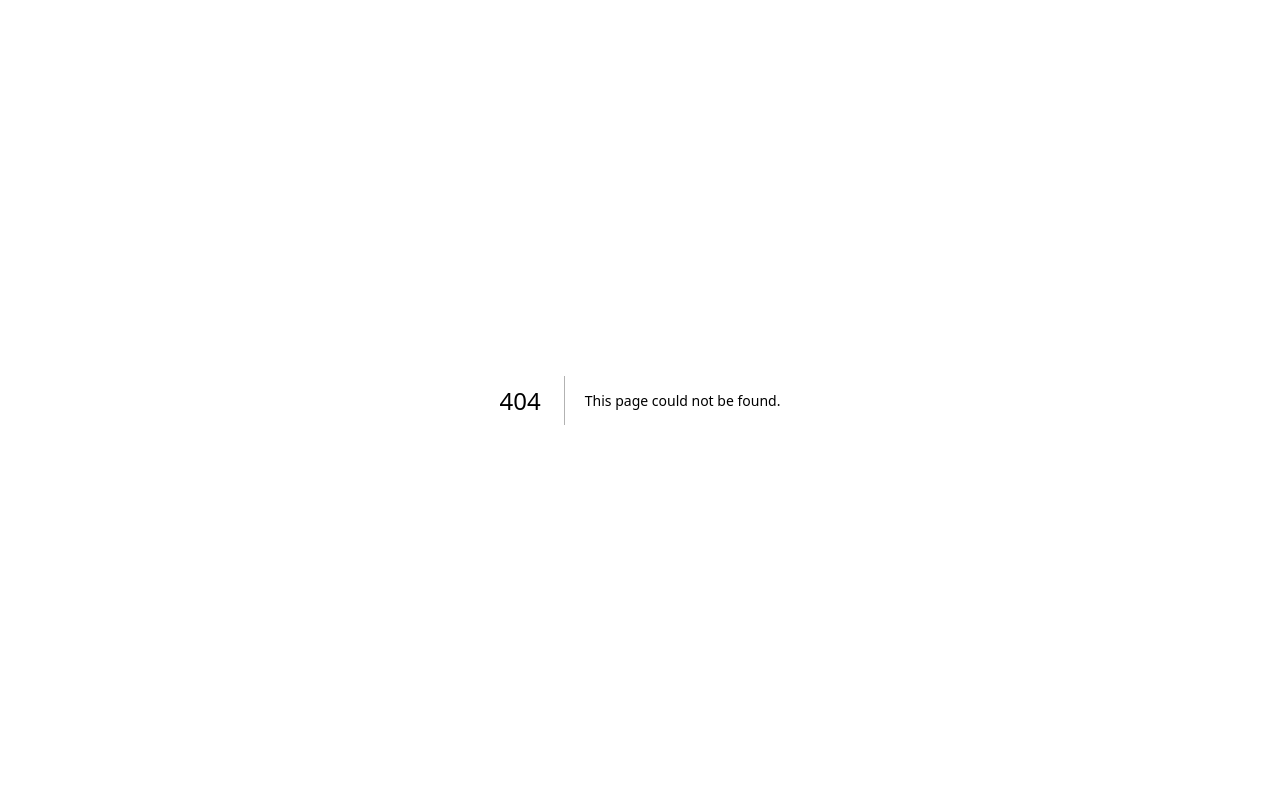
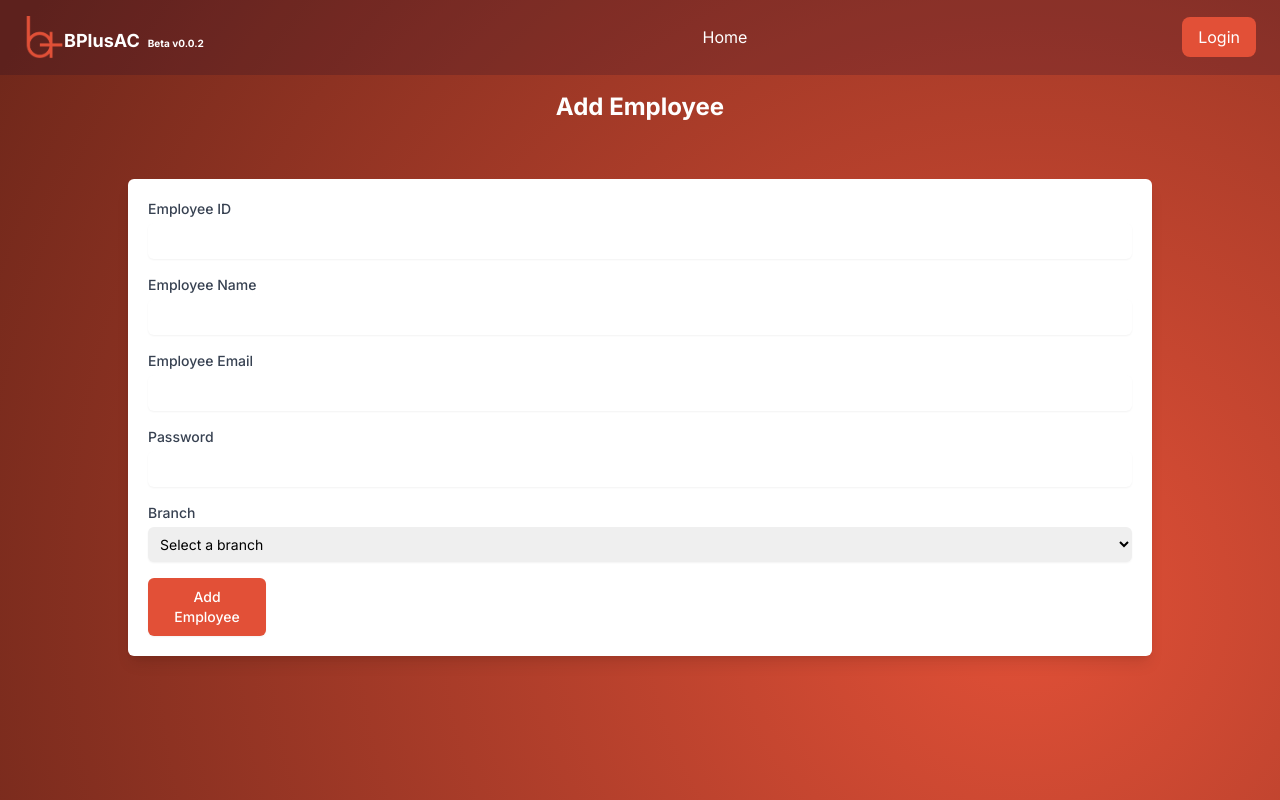
Before and after one commit to devHarshShah/BplusAcSap, a Next.js app: page /addemployee in a window 1280 px wide. Before the commit this address had no page. Built offline with nearby package versions, Linux system fonts and the light colour scheme.

Commit message:
feat: added add employee and add project. solved bug related to two similar week timesheet being submitted

```diff
--- /dev/null
+++ b/app/addemployee/page.tsx
@@ -0,0 +1,107 @@
+'use client';
+import React, { useState } from 'react';
+import Navbar from '../components/Navbar';
+const AddEmployeeForm = () => {
+  const [formData, setFormData] = useState({
+    employee_id: '',
+    employee_name: '',
+    employee_email: '',
+    employee_pass: '',
+    employee_branch: '',
+  });
+
+  interface FormData {
+    employee_id: string;
+    employee_name: string;
+    employee_email: string;
+    employee_pass: string;
+    employee_branch: string;
+  }
+
+  const handleChange = (e: React.ChangeEvent<HTMLInputElement | HTMLSelectElement>) => {
+    const { name, value } = e.target;
+    setFormData((prev: FormData) => ({
+      ...prev,
+      [name]: value,
+    }));
+  };
+
+  const handleSubmit = async (e: React.FormEvent) => {
+    e.preventDefault();
+    try {
+      const response = await fetch('/api/addemployee', {
+        method: 'POST',
+        headers: {
+          'Content-Type': 'application/json',
+        },
+        body: JSON.stringify(formData),
+      });
+      const data = await response.json();
+      if (response.ok) {
+        alert('Employee added successfully');
+        // Reset form or handle success further
+      } else {
+        alert('Error: ' + JSON.stringify(data.errors));
+        // Handle server validation errors
+      }
+    } catch (error) {
+      console.error('Error:', error);
+      alert('An error occurred while adding the employee.');
+    }
+  };
+
+  return (
+    <div
+      className="min-h-screen flex flex-col"
+      style={{
+        background: 'radial-gradient(circle 72rem at 80% 75%, rgb(226, 80, 55), rgb(113, 40, 27))',
+      }}>
+      <Navbar />
+      <div className="flex flex-col justify-center items-center text-black">
+        <h2 className="text-2xl m-4 text-white font-bold">Add Employee</h2>
+        <form onSubmit={handleSubmit} className="w-[80%] mx-auto my-10 p-5 rounded-md shadow-lg bg-white">
+          <div className="mb-4">
+            <label htmlFor="employee_id" className="block text-sm font-medium text-gray-700">
+              Employee ID
+            </label>
+            <input type="text" name="employee_id" id="employee_id" value={formData.employee_id} onChange={handleChange} required className="mt-1 block w-full rounded-md border-gray-300 shadow-sm p-2 sm:text-sm" />
+          </div>
+          <div className="mb-4">
+            <label htmlFor="employee_name" className="block text-sm font-medium text-gray-700">
+              Employee Name
+            </label>
+            <input type="text" name="employee_name" id="employee_name" value={formData.employee_name} onChange={handleChange} required className="mt-1 block w-full rounded-md border-gray-300 shadow-sm p-2 sm:text-sm" />
+          </div>
+          <div className="mb-4">
+            <label htmlFor="employee_email" className="block text-sm font-medium text-gray-700">
+              Employee Email
+            </label>
+            <input type="email" name="employee_email" id="employee_email" value={formData.employee_email} onChange={handleChange} required className="mt-1 block w-full rounded-md border-gray-300 shadow-sm p-2 sm:text-sm" />
+          </div>
+          <div className="mb-4">
+            <label htmlFor="employee_pass" className="block text-sm font-medium text-gray-700">
+              Password
+            </label>
+            <input type="password" name="employee_pass" id="employee_pass" value={formData.employee_pass} onChange={handleChange} required className="mt-1 block w-full rounded-md border-gray-300 shadow-sm p-2 sm:text-sm" />
+          </div>
+          <div className="mb-4">
+            <label htmlFor="employee_branch" className="block text-sm font-medium text-gray-700">
+              Branch
+            </label>
+            <select name="employee_branch" id="employee_branch" value={formData.employee_branch} onChange={handleChange} required className="mt-1 block w-full rounded-md border-gray-300 shadow-sm p-2 sm:text-sm text-black">
+              <option value="">Select a branch</option>
+              <option value="Mumbai">Mumbai</option>
+              <option value="Ahmedabad">Ahmedabad</option>
+              <option value="Hyderabad">Hyderabad</option>
+            </select>
+          </div>
+          <button type="submit" className="w-[12%] flex justify-center py-2 px-4 border border-transparent rounded-md shadow-sm text-sm font-medium text-white bg-[#E25037]">
+            Add Employee
+          </button>
+        </form>
+      </div>
+    </div>
+  );
+};
+
+export default AddEmployeeForm;
--- /dev/null
+++ b/app/addproject/page.tsx
@@ -0,0 +1,103 @@
+'use client';
+import React, { useState } from 'react';
+import Navbar from '../components/Navbar';
+
+const AddProject = () => {
+  const [formData, setFormData] = useState({
+    project_id: '',
+    project_name: '',
+    project_revenue: '',
+    project_status: '',
+    project_allocated_expense: 0,
+  });
+
+  const handleChange = (e: React.ChangeEvent<HTMLInputElement | HTMLSelectElement>) => {
+    const { name, value } = e.target;
+    setFormData((prevState) => ({
+      ...prevState,
+      [name]: value,
+    }));
+  };
+
+  const handleSubmit = async (e: React.FormEvent<HTMLFormElement>) => {
+    e.preventDefault();
+    try {
+      const response = await fetch('/api/addproject', {
+        // Replace '/api/path-to-your-endpoint' with your actual endpoint
+        method: 'POST',
+        headers: {
+          'Content-Type': 'application/json',
+        },
+        body: JSON.stringify(formData),
+      });
+      const data = await response.json();
+      if (response.ok) {
+        alert('Project added successfully');
+        // Handle success
+      } else {
+        alert('Error: ' + JSON.stringify(data.errors));
+        // Handle server validation errors
+      }
+    } catch (error) {
+      console.error('Error:', error);
+      alert('An error occurred while adding the project.');
+    }
+  };
+
+  return (
+    <div
+      className="min-h-screen flex flex-col"
+      style={{
+        background: 'radial-gradient(circle 72rem at 80% 75%, rgb(226, 80, 55), rgb(113, 40, 27))',
+      }}>
+      <Navbar />
+      <div className="flex flex-col justify-center items-center text-black">
+        <h1 className="text-2xl m-4 text-white font-bold">Add Project</h1>
+        <form onSubmit={handleSubmit} className="m-4 p-6 w-[80%] mx-auto bg-white rounded-lg shadow">
+          <div className="mb-4">
+            <label htmlFor="project_id" className="block text-sm font-medium text-gray-700">
+              Project ID
+            </label>
+            <input type="text" name="project_id" id="project_id" placeholder="Project ID" value={formData.project_id} onChange={handleChange} required className="mt-1 block w-full rounded-md border-gray-300 shadow-sm p-2 sm:text-sm" />
+          </div>
+          <div className="mb-4">
+            <label htmlFor="project_name" className="block text-sm font-medium text-gray-700">
+              Project Name
+            </label>
+            <input type="text" name="project_name" id="project_name" placeholder="Project Name" value={formData.project_name} onChange={handleChange} required className="mt-1 block w-full rounded-md border-gray-300 shadow-sm p-2 sm:text-sm" />
+          </div>
+          <div className="mb-4">
+            <label htmlFor="project_revenue" className="block text-sm font-medium text-gray-700">
+              Project Revenue
+            </label>
+            <input type="text" name="project_revenue" id="project_revenue" placeholder="Project Revenue" value={formData.project_revenue} onChange={handleChange} className="mt-1 block w-full rounded-md border-gray-300 shadow-sm p-2 sm:text-sm" />
+          </div>
+          <div className="mb-4">
+            <label htmlFor="project_status" className="block text-sm font-medium text-gray-700">
+              Project Status
+            </label>
+            <select name="project_status" id="project_status" value={formData.project_status} onChange={handleChange} required className="mt-1 block w-full rounded-md border-gray-300 shadow-sm p-2 sm:text-sm text-black">
+              <option value="">Select Status</option>
+              <option value="Active">Active</option>
+              <option value="Completed">Completed</option>
+              <option value="Cancelled">Cancelled</option>
+              <option value="Inactive">Inactive</option>
+            </select>
+          </div>
+          <div className="mb-4">
+            <label htmlFor="project_allocated_expense" className="block text-sm font-medium text-gray-700 ">
+              Allocated Expense
+            </label>
+            <input type="number" name="project_allocated_expense" id="project_allocated_expense" placeholder="Allocated Expense" value={formData.project_allocated_expense} onChange={handleChange} className="mt-1 block w-full rounded-md border-gray-300 shadow-sm sm:text-sm p-2 text-gray-700" />
+          </div>
+
+          <button type="submit" className="w-[10%] flex justify-center py-2 px-4 border border-transparent rounded-md shadow-sm text-sm font-medium text-white bg-[#E25037] focus:outline-none focus:ring-2 focus:ring-offset-2 focus:ring-indigo-500">
+            Add Project
+          </button>
+        </form>
+      </div>
+    </div>
+  );
+};
+
+export default AddProject;
--- a/app/components/Navbar.tsx
+++ b/app/components/Navbar.tsx
@@ -29,7 +29,7 @@ const Navbar = () => {
         <div className="text-lg font-bold flex flex-row justify-center items-center">
           <Image src={logo} alt="logo" width={40} height={40} />
           <p className="mt-2">BPlusAC</p>
-          <p className="mt-3 ml-2 text-[10px]">Beta v0.0.1</p>
+          <p className="mt-3 ml-2 text-[10px]">Beta v0.0.2</p>
         </div>
         {cookieExists ? (
           <ul className="flex space-x-4 ml-16">
--- a/app/layout.tsx
+++ b/app/layout.tsx
@@ -5,7 +5,7 @@ import "./globals.css";
 const inter = Inter({ subsets: ["latin"] });
 
 export const metadata: Metadata = {
-  title: "BPlusAC Beta v0.0.1",
+  title: "BPlusAC Beta v0.0.2",
   description: "Fully functional SAP system",
 };
 
--- a/app/timesheet/[slug]/page.tsx
+++ b/app/timesheet/[slug]/page.tsx
@@ -119,6 +119,7 @@ const Timesheet = ({ params }: { params: { slug: string } }) => {
       }
 
       const data = await response.json();
+      setFetchedTimeSheet(true);
       alert("Successfully saved timesheet for approval.")
       // Handle success, e.g., showing a success message or redirecting the user
     } catch (error) {
```
